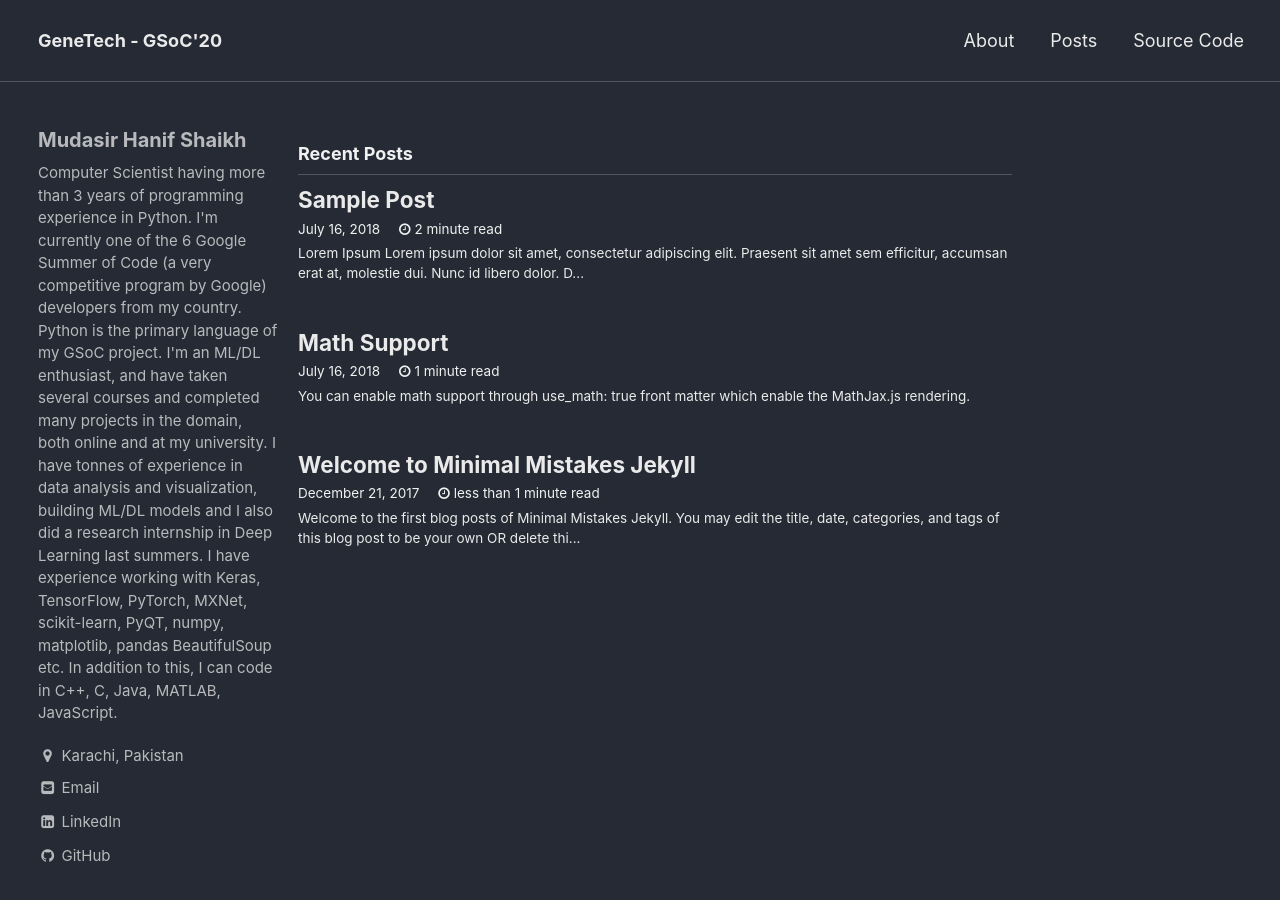
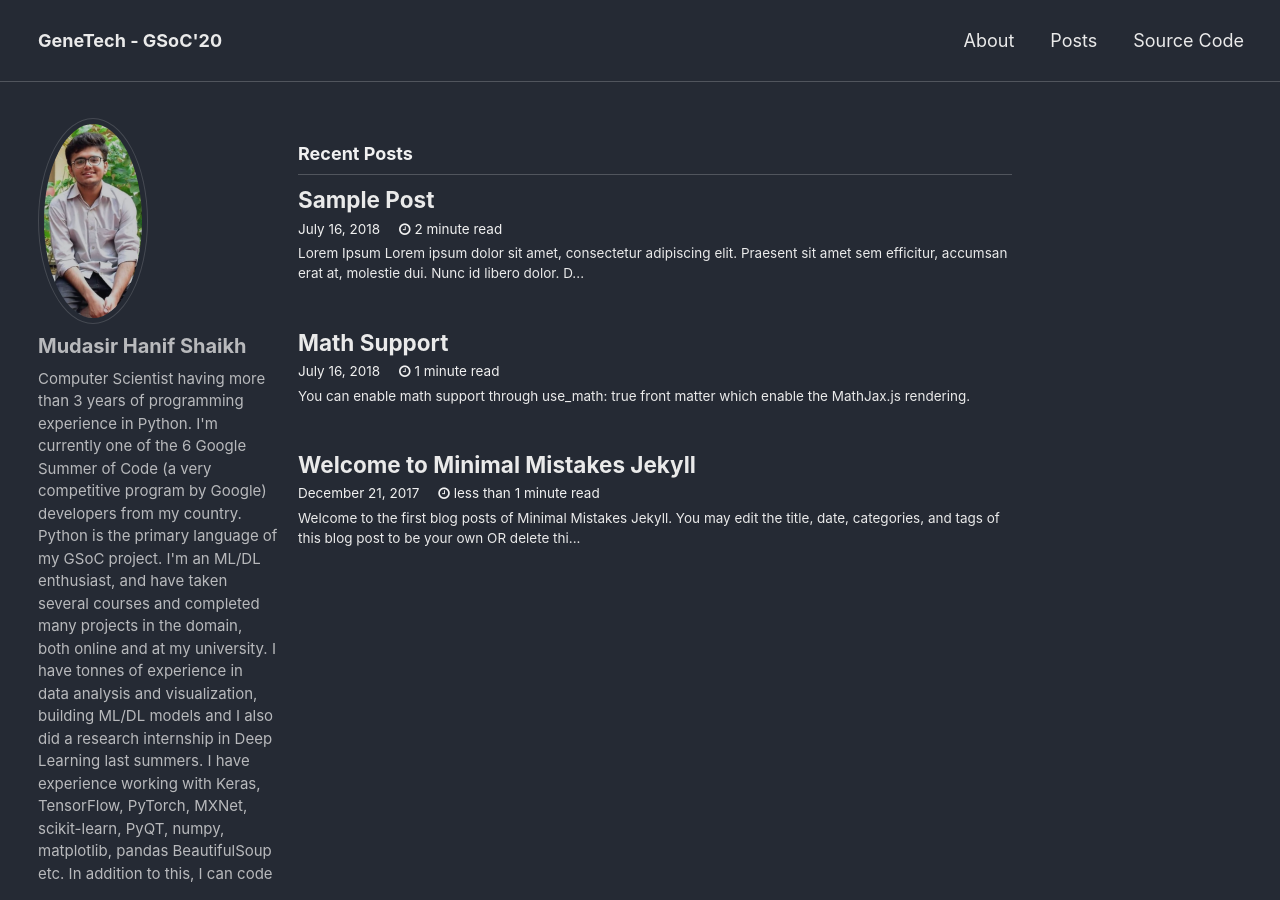
Before and after one commit to ms03831/GSoC-20, a Jekyll site: the page built from index.html, in a window 1280 px wide and 900 px high. Built offline with Jekyll 4.4.1, drawn with Linux system fonts in a browser that asks for light colours; the list of posts is cut into pages by our own code.

Commit message:
updated my picture

```diff
--- a/_config.yml
+++ b/_config.yml
@@ -84,7 +84,7 @@ analytics:
 # Site Author
 author:
   name             : "Mudasir Hanif Shaikh"
-  avatar           : # path of avatar image, e.g. "/assets/images/bio-photo.jpg"
+  avatar           : "/assets/images/mudasir.jpeg" # path of avatar image, e.g. "/assets/images/bio-photo.jpg"
   bio              : "Computer Scientist having more than 3 years of programming experience in Python. I'm currently one of the 6 Google Summer of Code (a very competitive program by Google) developers from my country. Python is the primary language of my GSoC project. I'm an ML/DL enthusiast, and have taken several courses and completed many projects in the domain, both online and at my university. I have tonnes of experience in data analysis and visualization, building ML/DL models and I also did a research internship in Deep Learning last summers.  I have experience working with Keras, TensorFlow, PyTorch, MXNet, scikit-learn, PyQT, numpy, matplotlib, pandas BeautifulSoup etc. In addition to this, I can code in C++, C, Java, MATLAB, JavaScript. "
   location         : "Karachi, Pakistan"
   email            : "shaikhmudi3@gmail.com"
```
